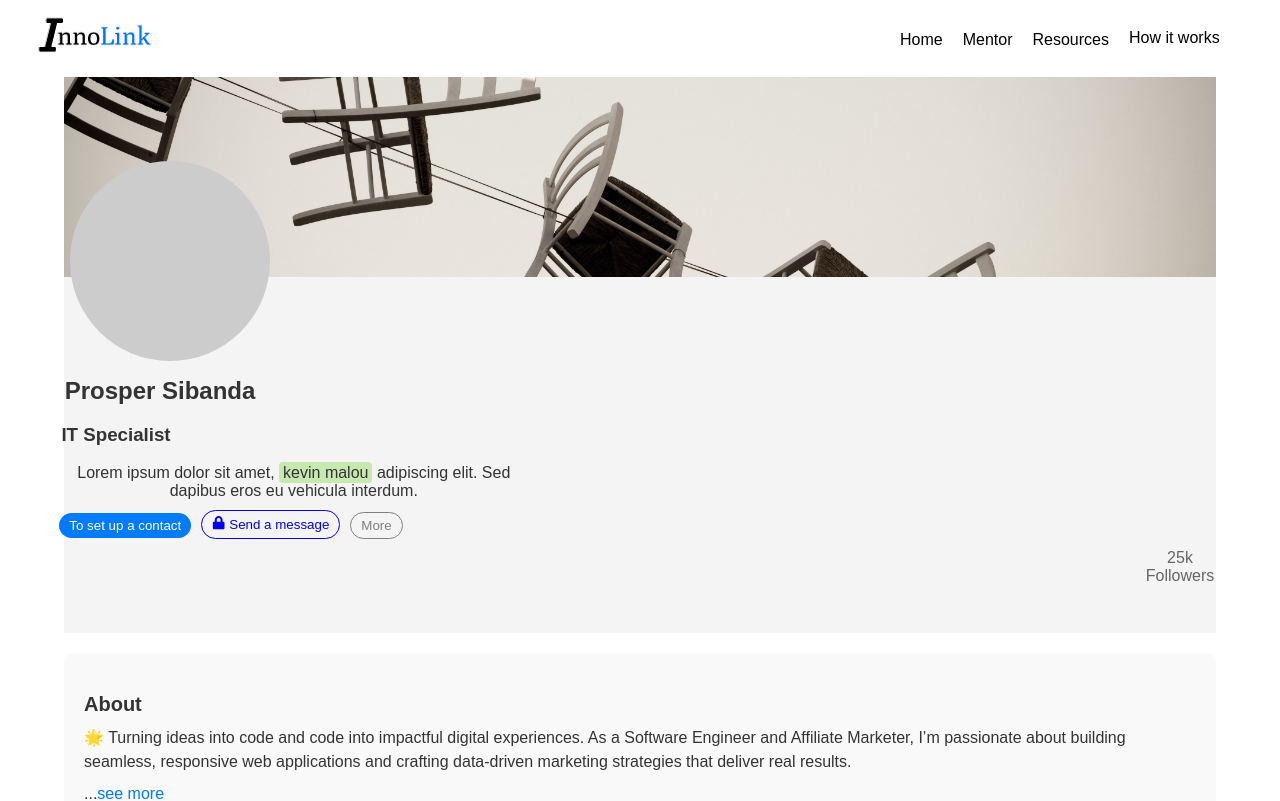
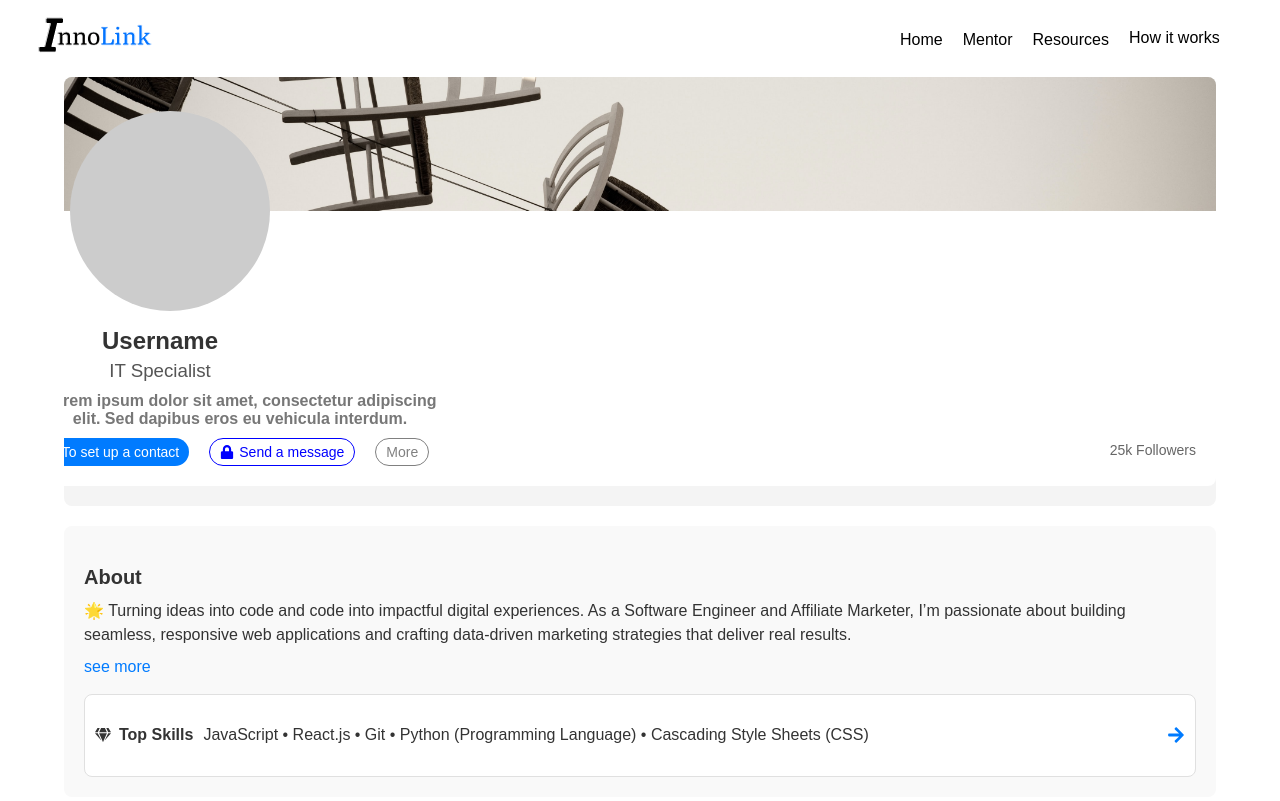
Before and after one commit to prospersibanda/Ino-Link-hackathon, a React (Create React App) app in the folder frontend/: page /mentordashboard in a window 1280 px wide. Shown: the top 801 px of the page. Built offline with nearby package versions, Linux system fonts and the light colour scheme.

Commit message:
updated useNavigate in mentor dashboard

```diff
--- a/frontend/package.json
+++ b/frontend/package.json
@@ -6,6 +6,7 @@
     "@testing-library/jest-dom": "^5.17.0",
     "@testing-library/react": "^13.4.0",
     "@testing-library/user-event": "^13.5.0",
+    "axios": "^1.7.7",
     "react": "^18.3.1",
     "react-dom": "^18.3.1",
     "react-icons": "^5.3.0",
--- a/frontend/src/components/LoginForm/LoginForm.jsx
+++ b/frontend/src/components/LoginForm/LoginForm.jsx
@@ -34,7 +34,7 @@ const LoginForm = () => {
       const data = await response.json();
       if (response.ok) {
         // Handle success (e.g., navigate to dashboard)
-        navigate('/');
+        navigate('/skills');
       } else {
         // Handle error (e.g., display error message)
         console.error(data.msg);
--- a/frontend/src/components/MentorProfile.jsx/MentorProfile.css
+++ b/frontend/src/components/MentorProfile.jsx/MentorProfile.css
@@ -6,11 +6,11 @@
     font-family: Arial, sans-serif;
     color: #333;
 }
-
 /* Profile Header */
 .profile-header {
-    position: relative;
     background-color: #f4f4f4;
+    border-radius: 8px;
+    overflow: hidden;
 }
 
 .background-img {
@@ -21,58 +21,65 @@
 
 .profile-info {
     display: flex;
-    flex-direction: column;
     align-items: center;
+    justify-content: center;
     padding: 20px;
+    background-color: #fff;
+    border-radius: 0 0 8px 8px;
+    margin-top: -50px;
     position: relative;
-    top: -20px;
-    margin-left: -115vh;
 }
 
 .avatar {
-    width: 200px;
-    height: 200px;
+    width: 100px;
+    height: 100px;
     background-color: #ccc;
     border-radius: 50%;
     margin-right: 20px;
-    margin-top: -15vh;
 }
 
 .user-details {
     flex: 1;
+    text-align: center; /* Center text alignment */
+    max-width: 600px; /* Restrict width for proper alignment */
 }
 
 .user-details h2 {
     margin: 0;
-    margin-left: -5vh;
-    margin-top: 2vh;
+    font-size: 24px;
+    font-weight: bold;
 }
 
-.user-details h3{
-    margin-left: -16vh;
+.user-details h3 {
+    margin: 5px 0;
+    color: #555;
+    margin-left: -5vh !important;
+    font-weight: normal;
 }
-.user-details p{
-    margin-left: 116vh !important;
-    width: 55vh;
-    align-items: flex-start;
-}
-.highlight {
-    background-color: #c7e9b0;
-    padding: 2px 4px;
-    border-radius: 4px;
+
+.user-details h4 {
+    margin: 10px 0; /* Center paragraph */
+    color: #777;
+    margin-left: 15vh;
+    max-width: 400px; /* Restrict paragraph width */
 }
 
 .action-buttons {
-    margin-top: 10px;
-    margin-left: 14vh;
+    margin-top: 20px;
+    display: flex;
+    justify-content: center;
+    gap: 10px;
 }
 
 .action-buttons button {
-    margin-right: 10px;
-    padding: 5px 10px;
+    padding: 8px 16px;
     border: none;
-    border-radius: 30px;
+    border-radius: 5px;
+    font-size: 14px;
     cursor: pointer;
+    display: flex;
+    align-items: center;
+    gap: 5px;
 }
 
 .contact-btn {
@@ -81,24 +88,28 @@
 }
 
 .message-btn {
-    background-color: transparent;
-    border: 1px solid blue !important;
-    color: blue;
+    background-color: #ffffff;
+    color: #007bff;
+    border: 1px solid #007bff;
 }
 
 .more-btn {
-    background-color: transparent;
-    border: 1px solid gray !important;
-    color: grey;
+    background-color: #ffffff;
+    color: #555;
+    border: 1px solid #ccc;
 }
 
 .followers {
-    margin-top: 10px;
-    color: #666;
+    position: absolute;
+    right: 20px;
+    bottom: 20px;
+    color: #777;
+    font-size: 14px;
 }
-.far-right{
-    margin-left: 250vh;
-}
+
+
+
+
 /* About and Skills Section */
 .about-skills-section {
     margin-top: 20px;
--- a/frontend/src/components/MentorProfile.jsx/MentorProfile.jsx
+++ b/frontend/src/components/MentorProfile.jsx/MentorProfile.jsx
@@ -1,14 +1,19 @@
-import React from 'react';
+import React, { useState } from 'react';
 import './MentorProfile.css';
 import banner from '../../Assets/banner.jpg';
-import { FaLock, FaGem, FaArrowRight, FaInfoCircle } from 'react-icons/fa';
+import { FaLock, FaGem, FaArrowRight, FaInfoCircle, FaPhone } from 'react-icons/fa';
 import { useNavigate } from 'react-router-dom';
 
 const MentorProfile = () => {
     const navigate = useNavigate();
+    const [isExpanded, setIsExpanded] = useState(false); // State to manage the text expansion
 
     const handleAddSkills = () => {
         navigate('/add-skills');
+    };
+
+    const toggleExpansion = () => {
+        setIsExpanded(!isExpanded);
     };
 
     return (
@@ -18,27 +23,36 @@ const MentorProfile = () => {
                 <img src={banner} alt="background" className="background-img" />
                 <div className="profile-info">
                     <div className="avatar"></div>
-                    <div className='p-followers'>
-                        <div className="user-details">
-                            <h2>Prosper Sibanda</h2>
-                            <h3>IT Specialist</h3>
-                            <p>Lorem ipsum dolor sit amet, <span className="highlight">kevin malou</span> adipiscing elit. Sed dapibus eros eu vehicula interdum.</p>
-                            <div className="action-buttons">
-                                <button className="contact-btn">To set up a contact</button>
-                                <button className="message-btn"><FaLock /> Send a message</button>
-                                <button className="more-btn">More</button>
-                            </div>
+                    <div className="user-details">
+                        <h2>Username</h2>
+                        <h3>IT Specialist</h3>
+                        <h4>Lorem ipsum dolor sit amet, consectetur adipiscing elit. Sed dapibus eros eu vehicula interdum.</h4>
+                        <div className="action-buttons">
+                            <button className="contact-btn"><FaPhone /> To set up a contact</button>
+                            <button className="message-btn"><FaLock /> Send a message</button>
+                            <button className="more-btn">More</button>
                         </div>
-                        <p className="followers far-right">25k Followers</p>
                     </div>
+                    <p className="followers">25k Followers</p>
                 </div>
             </div>
 
             {/* About and Skills Section */}
             <div className="about-skills-section">
                 <h3>About</h3>
-                <p>🌟 Turning ideas into code and code into impactful digital experiences. As a Software Engineer and Affiliate Marketer, I’m passionate about building seamless, responsive web applications and crafting data-driven marketing strategies that deliver real results.</p>
-                <p>...<span className="see-more">see more</span></p>
+                <p>
+                    🌟 Turning ideas into code and code into impactful digital experiences.
+                    As a Software Engineer and Affiliate Marketer, I’m passionate about building seamless,
+                    responsive web applications and crafting data-driven marketing strategies that deliver real results.
+                    {isExpanded && (
+                        <span> My journey in software development has equipped me with the skills to solve complex problems and create user-friendly solutions. I enjoy learning new technologies and applying them in practical ways to improve user experiences.</span>
+                    )}
+                </p>
+                <p>
+                    <span className="see-more" onClick={toggleExpansion}>
+                        {isExpanded ? 'see less' : 'see more'}
+                    </span>
+                </p>
 
                 <div className="skills-container">
                     <div className="skills-header">
--- a/frontend/src/pages/YouthDashboard.jsx
+++ b/frontend/src/pages/YouthDashboard.jsx
@@ -1,7 +1,7 @@
 import React from 'react'
 import '../styles/youth.css';
 import banner from '../Assets/banner.jpg';
-import { FaLock, FaGem, FaArrowRight, FaInfoCircle } from 'react-icons/fa';
+import { FaLock, FaGem, FaArrowRight, FaInfoCircle, FaPhone} from 'react-icons/fa';
 import { useNavigate } from 'react-router-dom';
 
 const YouthDashboard = () => {
@@ -18,19 +18,17 @@ const YouthDashboard = () => {
                 <img src={banner} alt="background" className="background-img" />
                 <div className="profile-info">
                     <div className="avatar"></div>
-                  <div className='p-followers'>
                     <div className="user-details">
-                          <h2>Prosper Sibanda</h2>
+                        <h2>Username</h2>
                         <h3>IT Specialist</h3>
-                          <p>Lorem ipsum dolor sit amet, <span className="highlight">kevin malou</span> adipiscing elit. Sed dapibus eros eu vehicula interdum.</p>
+                        <p>Lorem ipsum dolor sit amet, consectetur adipiscing elit. Sed dapibus eros eu vehicula interdum.</p>
                         <div className="action-buttons">
-                              <button className="contact-btn">To set up a contact</button>
+                            <button className="contact-btn"><FaPhone /> To set up a contact</button>
                             <button className="message-btn"><FaLock /> Send a message</button>
                             <button className="more-btn">More</button>
                         </div>
                     </div>
-                      <p className="followers far-right">25k Followers</p>
-                  </div>
+                    <p className="followers">25k Followers</p>
                 </div>
             </div>
 
```
Also changed, not shown: 1 other file (tests, documents, lock files or other folders). Lines whose indentation alone changed are shown as unchanged.
